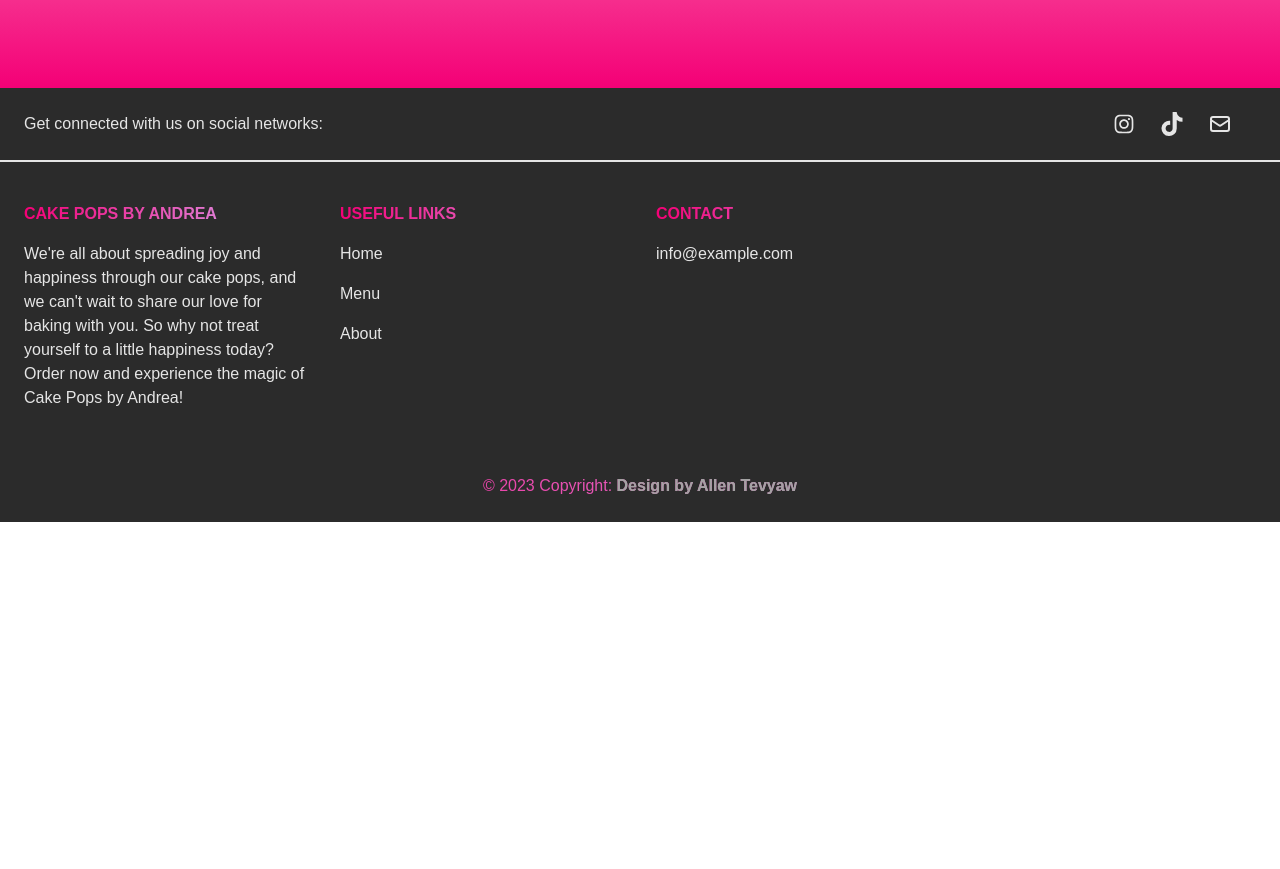
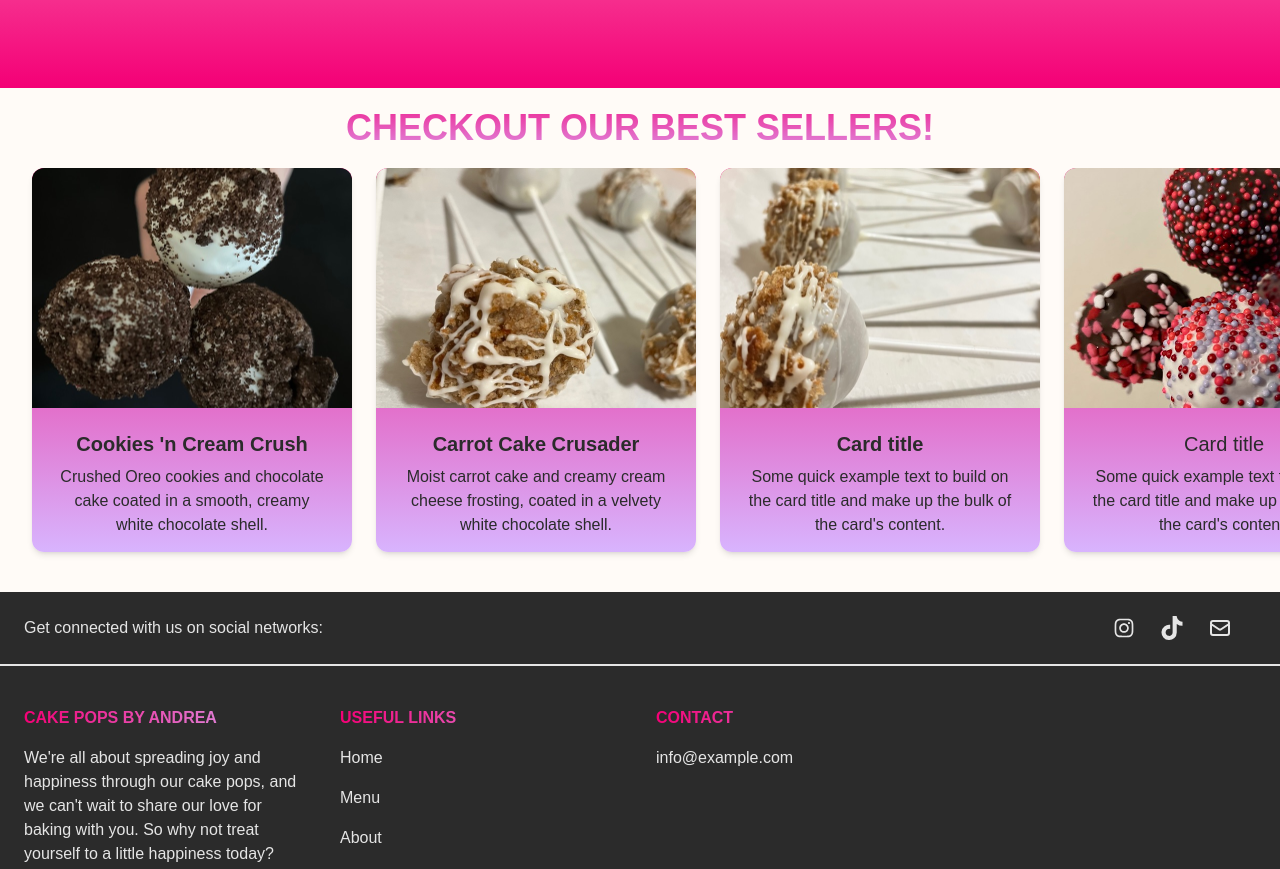
Before and after one commit to allentevyaw/cake-pops, a React (Vite) app: page / in a window 1280 px wide. Shown: the part 1219-2088 px from the top of the page. Before the commit the page ends 1741 px from the top, so only its background shows below. Built offline with nearby package versions, Linux system fonts and the light colour scheme.

Commit message:
adding gallery to deploy

```diff
--- a/src/pages/Home.jsx
+++ b/src/pages/Home.jsx
@@ -2,6 +2,7 @@ import React from 'react'
 import Hero from '../sections/Hero'
 import Social from '../sections/Social'
 import About from "../sections/About"
+import Gallery from '../sections/Gallery'
 
 
 const Home = () => {
@@ -10,6 +11,7 @@ const Home = () => {
       <Hero />
       <Social />
       <About />
+      <Gallery />
     </div>
   )
 }
```
